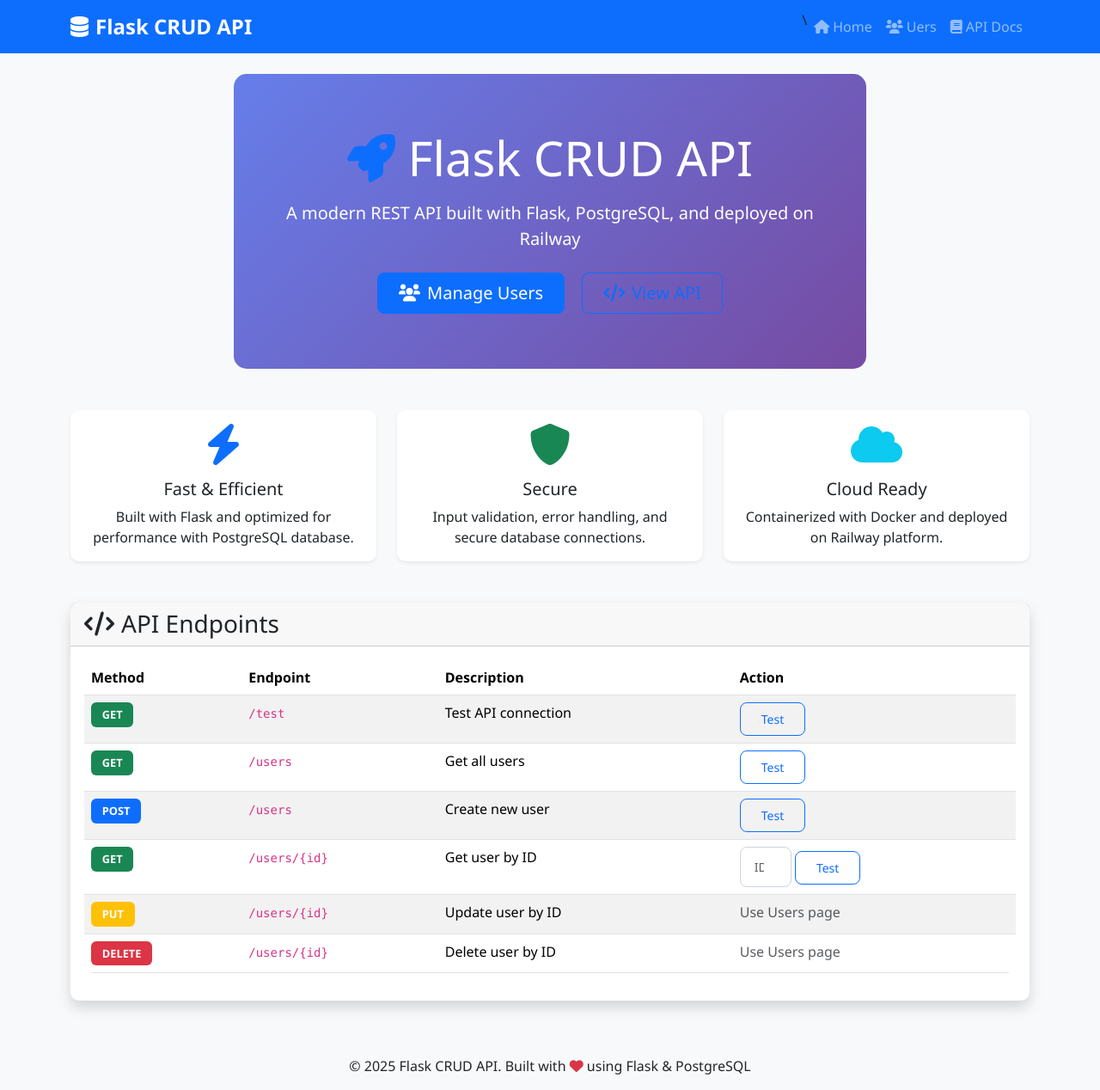
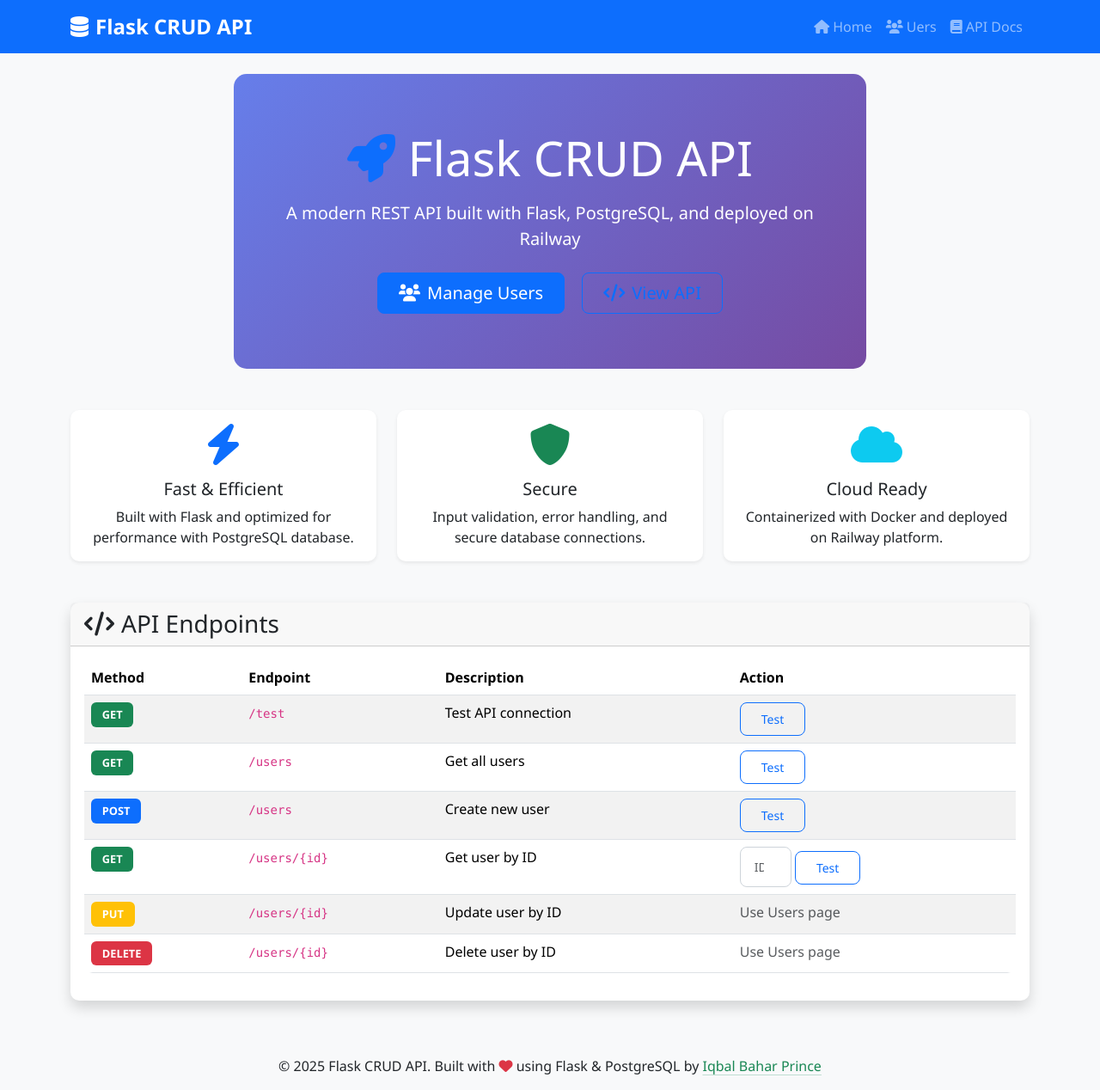
Before and after one commit to IB-Prince/flask-live-crud, a Flask app: page / in a window 1280 px wide. Shown: the whole page at 86% size. Run offline with Flask 3, Linux system fonts and the light colour scheme; some libraries are stand-ins or nearby versions.

Commit message:
updated base.html for owner's name and an escape bug

```diff
--- a/templates/base.html
+++ b/templates/base.html
@@ -18,7 +18,7 @@
                     <span class="navbar-toggler-icon"></span>
                 </button>
                 <div class="collapse navbar-collapse" id="navbarNav">
-                    <ul class="navbar-nav ms-auto">\
+                    <ul class="navbar-nav ms-auto">
                         <li class="nav-item">
                             <a class="nav-link" href="{{ url_for('index') }}">
                                 <i class="fas fa-home me-1"></i>Home
@@ -56,7 +56,7 @@
 
         <footer class="bg-light text-center py-3 mt-5">
             <div class="container">
-                <p class="mb-0">&copy; 2025 Flask CRUD API. Built with <i class="fas fa-heart text-danger"></i> using Flask & PostgreSQL</p>
+                <p class="mb-0">&copy; 2025 Flask CRUD API. Built with <i class="fas fa-heart text-danger"></i> using Flask & PostgreSQL by <a href="https://www.upwork.com/freelancers/~01ca54cdc1d50db8b9" class="link-success link-offset-2 link-underline-opacity-25 link-underline-opacity-100-hover">Iqbal Bahar Prince</a></p>
             </div>
         </footer>
         <script src="https://cdn.jsdelivr.net/npm/bootstrap@5.3.7/dist/js/bootstrap.bundle.min.js"></script>
```
